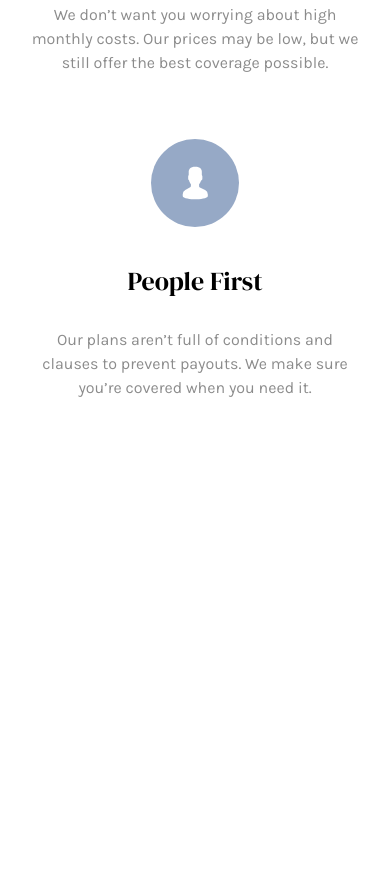
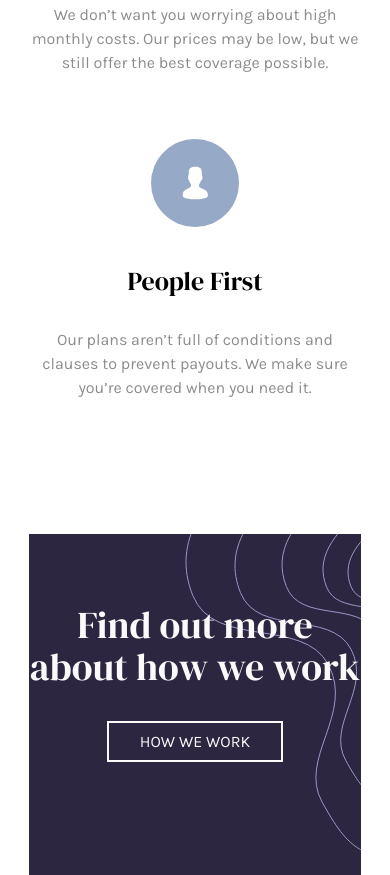
Before and after one commit to jimaier89/insure, a plain HTML site: page index.html in a window 390 px wide. Shown: the part 1887-2762 px from the top of the page. Before the commit the page ends 2351 px from the top, so only its background shows below. Drawn offline with Linux system fonts and the light colour scheme.

Commit message:
more info mobile styles added

```diff
--- a/index.html
+++ b/index.html
@@ -134,6 +134,23 @@
 
       </div>
 
+    </div>
+
+  </section>
+
+  <section class="moreInfo">
+
+    <div class="moreInfo__container flex flex-ai-c">
+
+        <h2>
+          Find out more about how we work
+        </h2>
+
+        <a href="#"><button class="button-dark" type="button">HOW WE WORK</button></a>
+
+
+      <img class="moreInfo__imageMobile hide-for-tablet" src="./images/bg-pattern-how-we-work-mobile.svg" >
+      <img class="hide-only-mobile" src="./images/bg-pattern-how-we-work-desktop.svg" >
 
     </div>
 
--- a/sass/_features.scss
+++ b/sass/_features.scss
@@ -1,4 +1,5 @@
 .features {
+    margin-bottom: 4.375rem;
 
     &__intro {
 
--- /dev/null
+++ b/sass/_moreInfo.scss
@@ -0,0 +1,35 @@
+.moreInfo {
+    background-color: white;
+    position: relative;
+
+    &__container {
+        background-color: $darkViolet;
+        width: 85%;
+        margin: auto;
+        flex-direction: column;
+        position: relative;
+        height: 341px;
+
+
+        h2 {
+            color: $veryLightGray;
+            font-size: 38px;
+            text-align: center;
+            z-index: 2;
+            margin-top: 71px;
+        }
+
+        a {
+            z-index: 2;
+        }
+
+
+    }
+
+    &__imageMobile {
+        position: absolute;
+        right: 0;
+    }
+
+
+}
--- a/sass/styles.scss
+++ b/sass/styles.scss
@@ -6,3 +6,4 @@
 @import 'header';
 @import 'hero';
 @import 'features';
+@import 'moreInfo';
```
Also changed, not shown: sass/styles.css, 1 other file.
